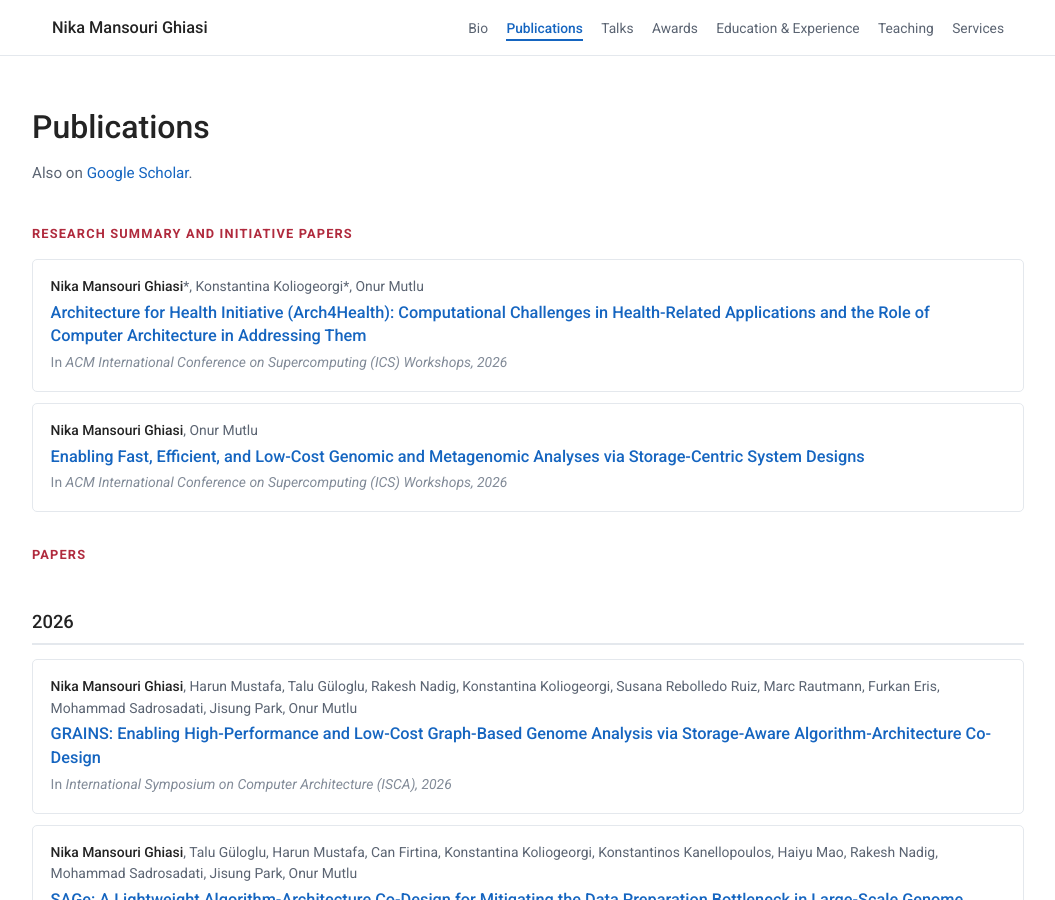
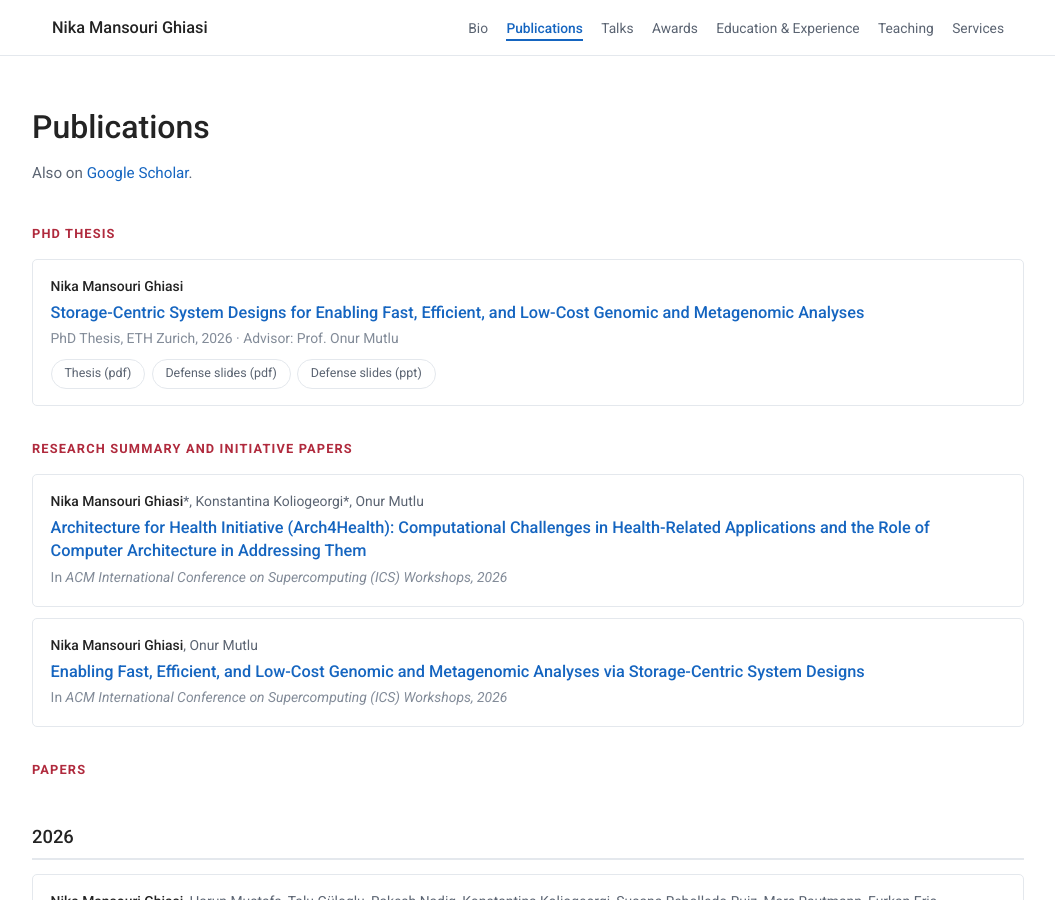
Before and after one commit to nikamgh/nikamgh.github.io, a Jekyll site: the page built from publications.html, in a window 1280 px wide and 900 px high. Shown: the whole window, without its empty margins (112-1167 px from the left). Built offline with Jekyll 4.4.1, drawn with Linux system fonts in a browser that asks for light colours.

Commit message:
linking thesis

```diff
--- a/publications.html
+++ b/publications.html
@@ -11,6 +11,23 @@
     <p class="page__lede">
       Also on <a href="{{ site.scholar }}">Google Scholar</a>.
     </p>
+
+    <h2 class="sub">PhD Thesis</h2>
+    <ul class="pubs">
+      <li class="pub">
+        <p class="pub__authors"><b>Nika Mansouri Ghiasi</b></p>
+        <p class="pub__title">
+          <a href="{{ '/assets/papers/Nika_Mansourighiasi_PhD_Thesis.pdf' | relative_url }}">Storage-Centric
+          System Designs for Enabling Fast, Efficient, and Low-Cost Genomic and Metagenomic Analyses</a>
+        </p>
+        <p class="pub__venue">PhD Thesis, ETH Zurich, 2026 &middot; Advisor: Prof. Onur Mutlu</p>
+        <p class="pills">
+          <a class="pill" href="{{ '/assets/papers/Nika_Mansourighiasi_PhD_Thesis.pdf' | relative_url }}">Thesis (pdf)</a>
+          <a class="pill" href="{{ '/assets/papers/nika-thesis-defense-talk-final.pdf' | relative_url }}">Defense slides (pdf)</a>
+          <a class="pill" href="{{ '/assets/papers/nika-thesis-defense-talk-final.pptx' | relative_url }}">Defense slides (ppt)</a>
+        </p>
+      </li>
+    </ul>
 
     <h2 class="sub">Research Summary and Initiative Papers</h2>
     <ul class="pubs">
```
Also changed, not shown: 2 other files.
